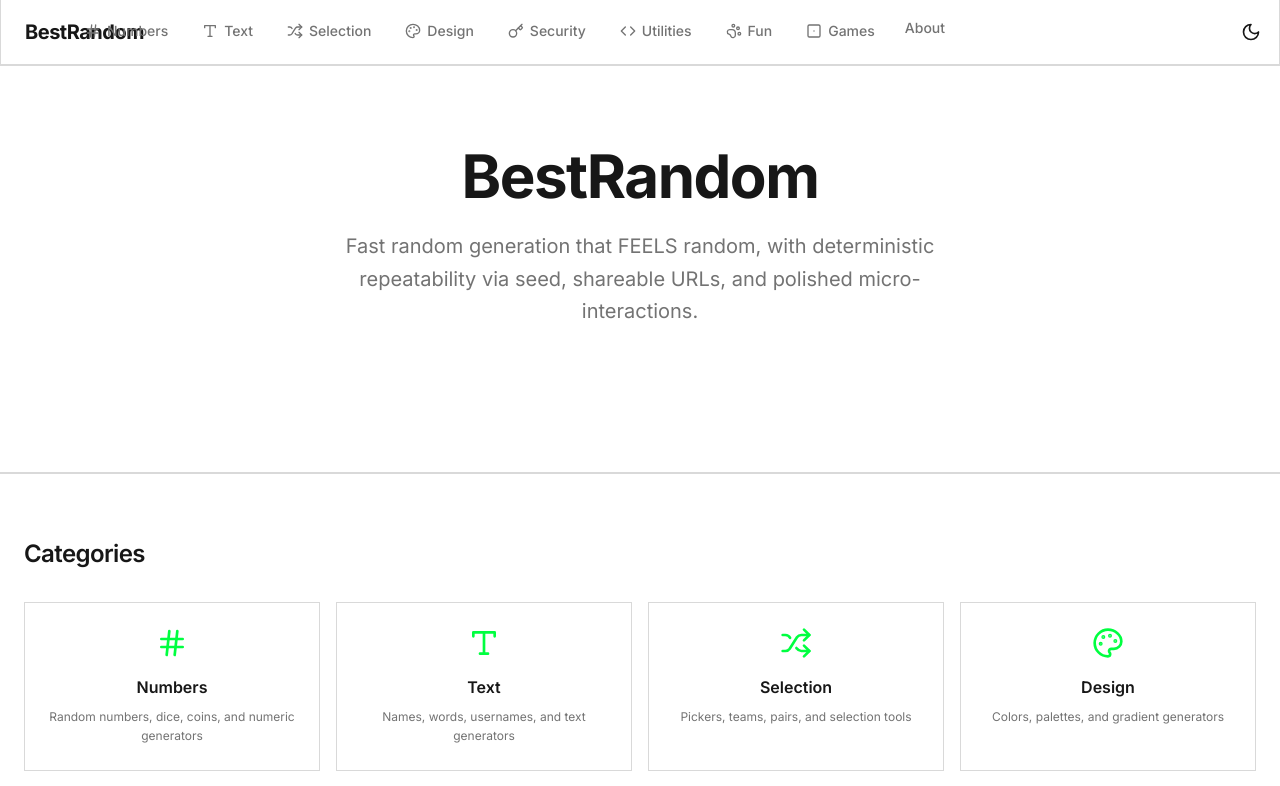
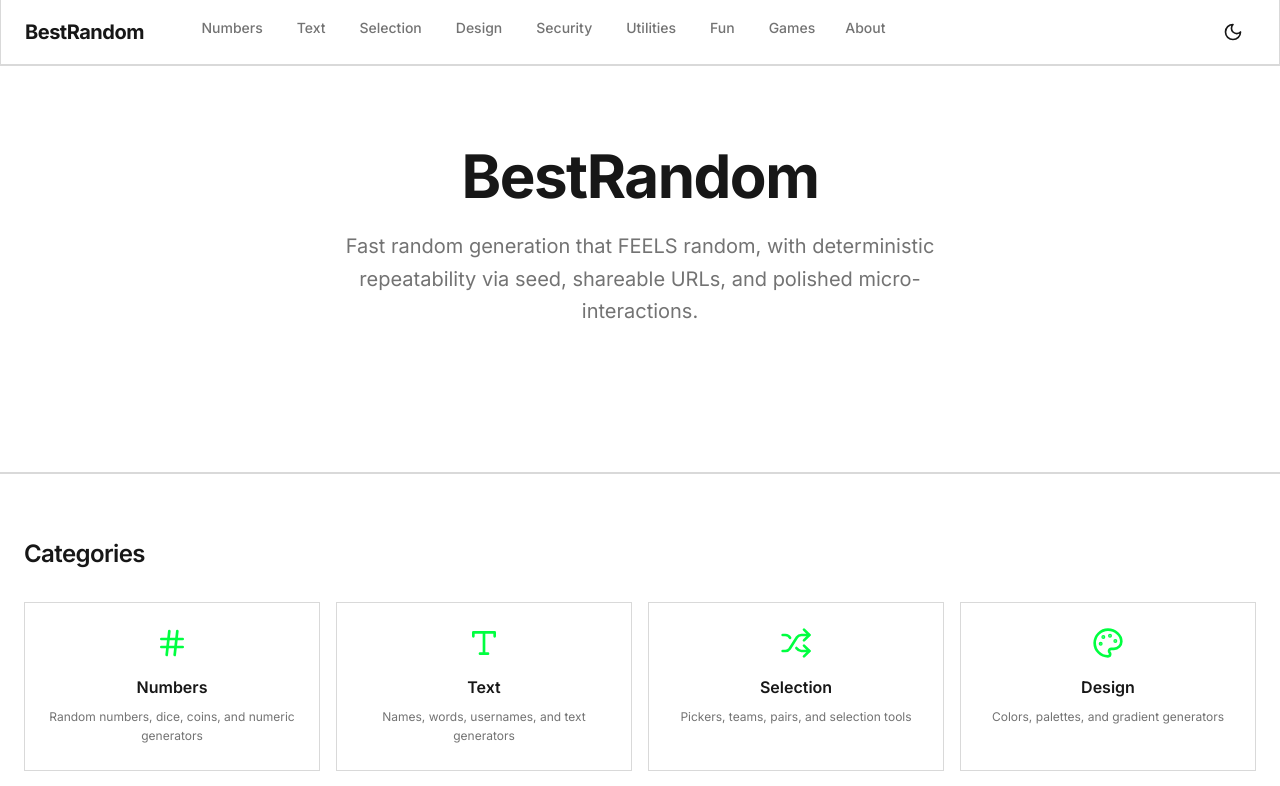
Before and after one commit to heatsing/Best-Random, a Next.js app: page / in a window 1280 px wide. Shown: the top 786 px of the page. Built offline with nearby package versions, Linux system fonts and the light colour scheme.

Commit message:
refactor: Remove icons from navigation menu items

```diff
--- a/components/Header.tsx
+++ b/components/Header.tsx
@@ -23,19 +23,17 @@ export function Header() {
         <nav className="hidden lg:flex items-center space-x-0.5" aria-label="Main navigation">
           {categories.map((category) => {
             const isActive = pathname?.startsWith(`/${category.id}`)
-            const Icon = category.icon
             return (
               <Link
                 key={category.id}
                 href={`/${category.id}`}
-                className={`flex items-center gap-1.5 px-4 py-2 text-sm font-medium border-b-2 transition-colors focus-visible:outline-none focus-visible:ring-2 focus-visible:ring-ring focus-visible:ring-offset-2 ${
+                className={`px-4 py-2 text-sm font-medium border-b-2 transition-colors focus-visible:outline-none focus-visible:ring-2 focus-visible:ring-ring focus-visible:ring-offset-2 ${
                   isActive
                     ? "border-primary text-primary"
                     : "border-transparent text-muted-foreground hover:text-foreground hover:border-border"
                 }`}
               >
-                <Icon className="h-4 w-4" aria-hidden="true" />
-                <span>{category.name}</span>
+                {category.name}
               </Link>
             )
           })}
@@ -77,20 +75,18 @@ export function Header() {
             <nav className="flex flex-col space-y-1" aria-label="Mobile navigation">
               {categories.map((category) => {
                 const isActive = pathname?.startsWith(`/${category.id}`)
-                const Icon = category.icon
                 return (
                   <Link
                     key={category.id}
                     href={`/${category.id}`}
-                    className={`flex items-center gap-2 px-3 py-2 text-sm font-medium rounded-md transition-colors focus-visible:outline-none focus-visible:ring-2 focus-visible:ring-ring focus-visible:ring-offset-2 ${
+                    className={`px-3 py-2 text-sm font-medium rounded-md transition-colors focus-visible:outline-none focus-visible:ring-2 focus-visible:ring-ring focus-visible:ring-offset-2 ${
                       isActive
                         ? "bg-primary/10 text-primary"
                         : "text-muted-foreground hover:text-foreground hover:bg-accent"
                     }`}
                     onClick={() => setMobileMenuOpen(false)}
                   >
-                    <Icon className="h-4 w-4" aria-hidden="true" />
-                    <span>{category.name}</span>
+                    {category.name}
                   </Link>
                 )
               })}
```
